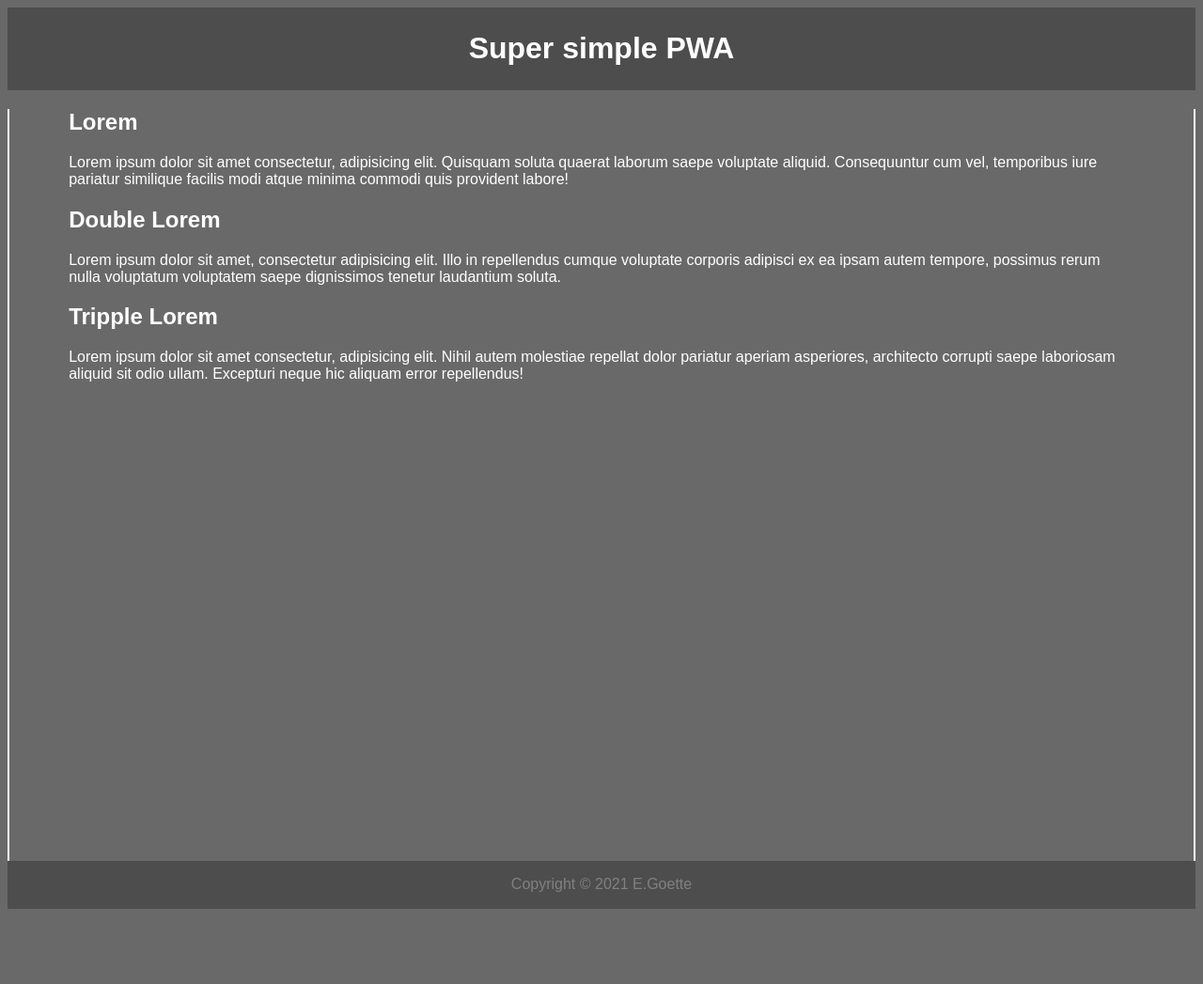
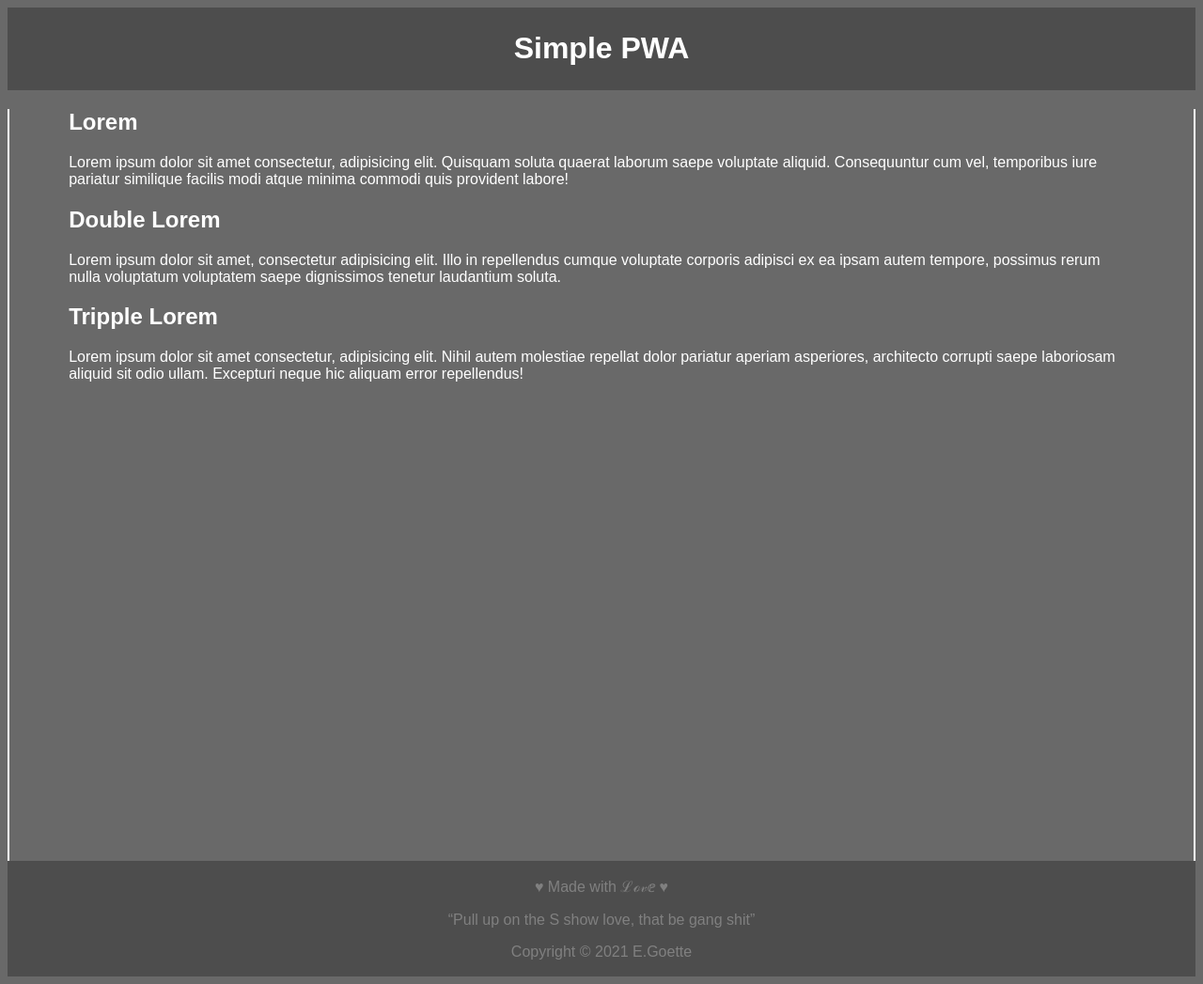
Before and after one commit to eliasgoette/pwa, a plain HTML site: page index.html in a window 1280 px wide. Shown: the whole page at 94% size. Before the commit the page ends 975 px from the top, so only its background shows below. Drawn offline with Linux system fonts and the light colour scheme.

Commit message:
Minor changes made to index.html

```diff
--- a/index.html
+++ b/index.html
@@ -8,7 +8,7 @@
     </head>
     <body>
         <header>
-            <h1>Super simple PWA</h1>
+            <h1>Simple PWA</h1>
         </header>
         <main>
             <article>
@@ -31,6 +31,8 @@
             </article>
         </main>
         <footer>
+            <p>&hearts; Made with &lagran;&order;&vscr;&ee; &hearts;</p>
+            <p>&OpenCurlyDoubleQuote;Pull up on the S show love, that be gang shit&CloseCurlyDoubleQuote;</p>
             <p>Copyright &copy; 2021 E.Goette</p>
         </footer>
     </body>
```
